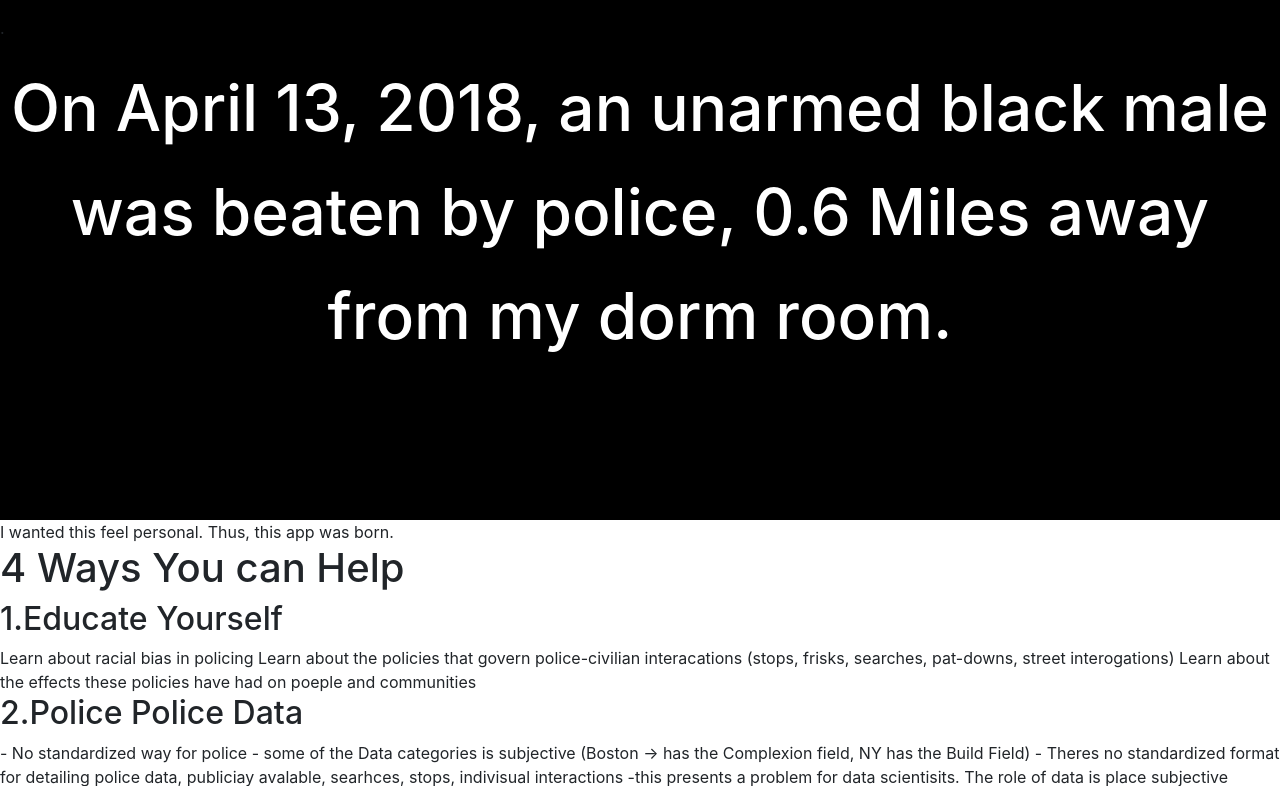
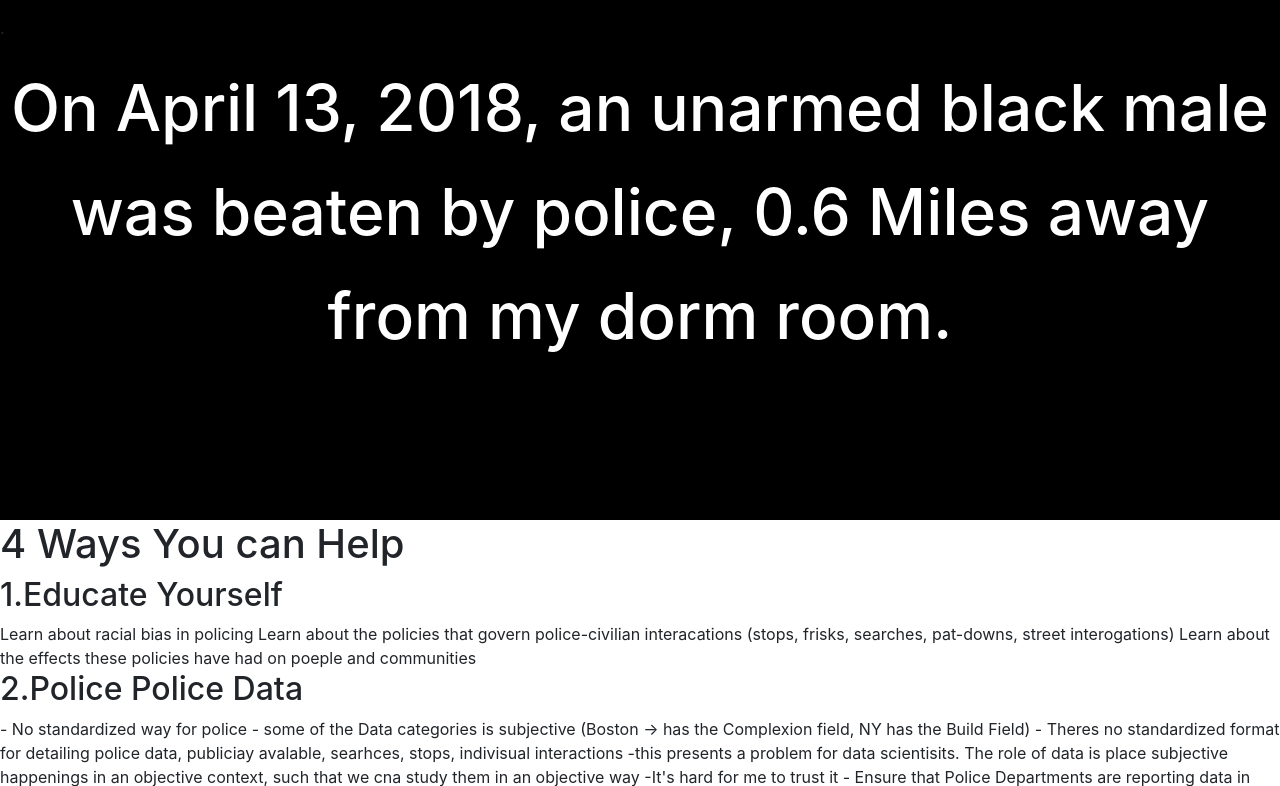
Before and after one commit to ifamojuro/WouldTheyStopMe, a Flask app: page /data in a window 1280 px wide. Shown: the top 786 px of the page. Run offline with Flask 2, Linux system fonts and the light colour scheme; parts of the project's set-up code (start-up, migrations or seed data) failed here and were passed over; some libraries are stand-ins or nearby versions.

Commit message:
got flexing to work

```diff
--- a/application/templates/data.html
+++ b/application/templates/data.html
@@ -14,7 +14,7 @@
 	  <h2 id="headline" style="flex: 1 1 auto;text-align:center;line-height:13vh;font-size:5vw;"><a style="color:white;flex: 1 0 12em;" href="https://www.thecrimson.com/article/2018/4/15/undergrad-arrested/">On April 13, 2018, an unarmed black male was beaten by police,</a> <a style="color:white;flex: 1 1 auto;" href="https://orgs.law.harvard.edu/blsa/media-gallery/police-brutality-at-harvard-april-13-2018/">0.6 Miles away from my dorm room.</a></h2>
 </div>
 <div>
-	I wanted this feel personal. Thus, this app was born.
+	<!--I wanted this feel personal. Thus, this app was born. -->
 </div>
 
 
```
